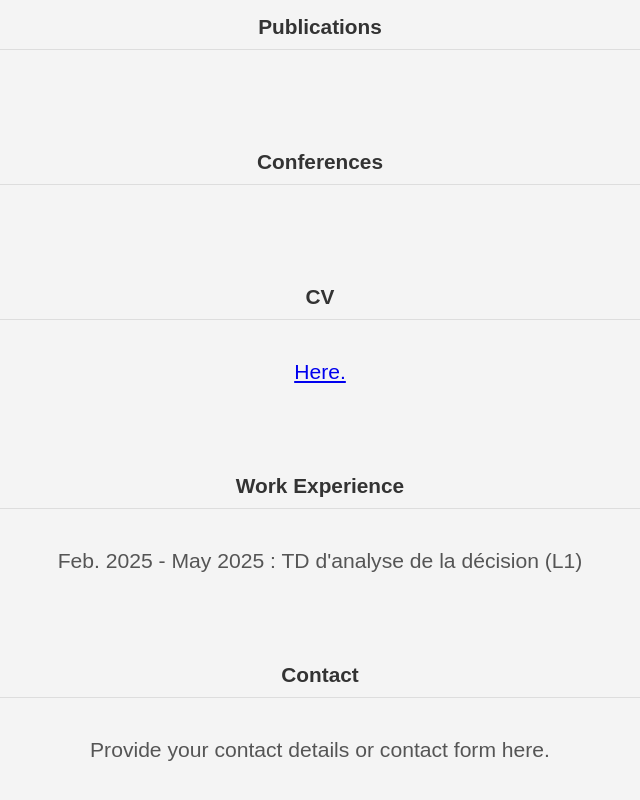
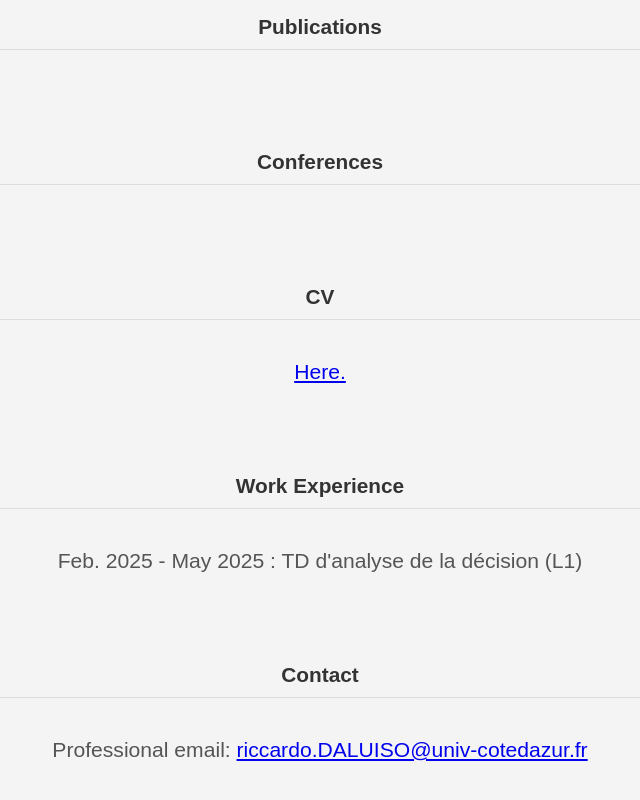
Before and after one commit to rdaluiso1/io, a plain HTML site: page docs/index.html in a window 1280 px wide. Shown: the part 775-1575 px from the top of the page, without its empty margins (320-960 px from the left). Drawn offline with Linux system fonts and the light colour scheme.

Commit message:
Update index.html

```diff
--- a/docs/index.html
+++ b/docs/index.html
@@ -112,7 +112,7 @@
 
   <div class="section">Contact</div>
   <div class="content">
-    <p>Provide your contact details or contact form here.</p>
+    <p> Professional email: <a href="mailto:riccardo.DALUISO@univ-cotedazur.fr">riccardo.DALUISO@univ-cotedazur.fr</a></p>
   </div>
 </body>
 </html>
```
